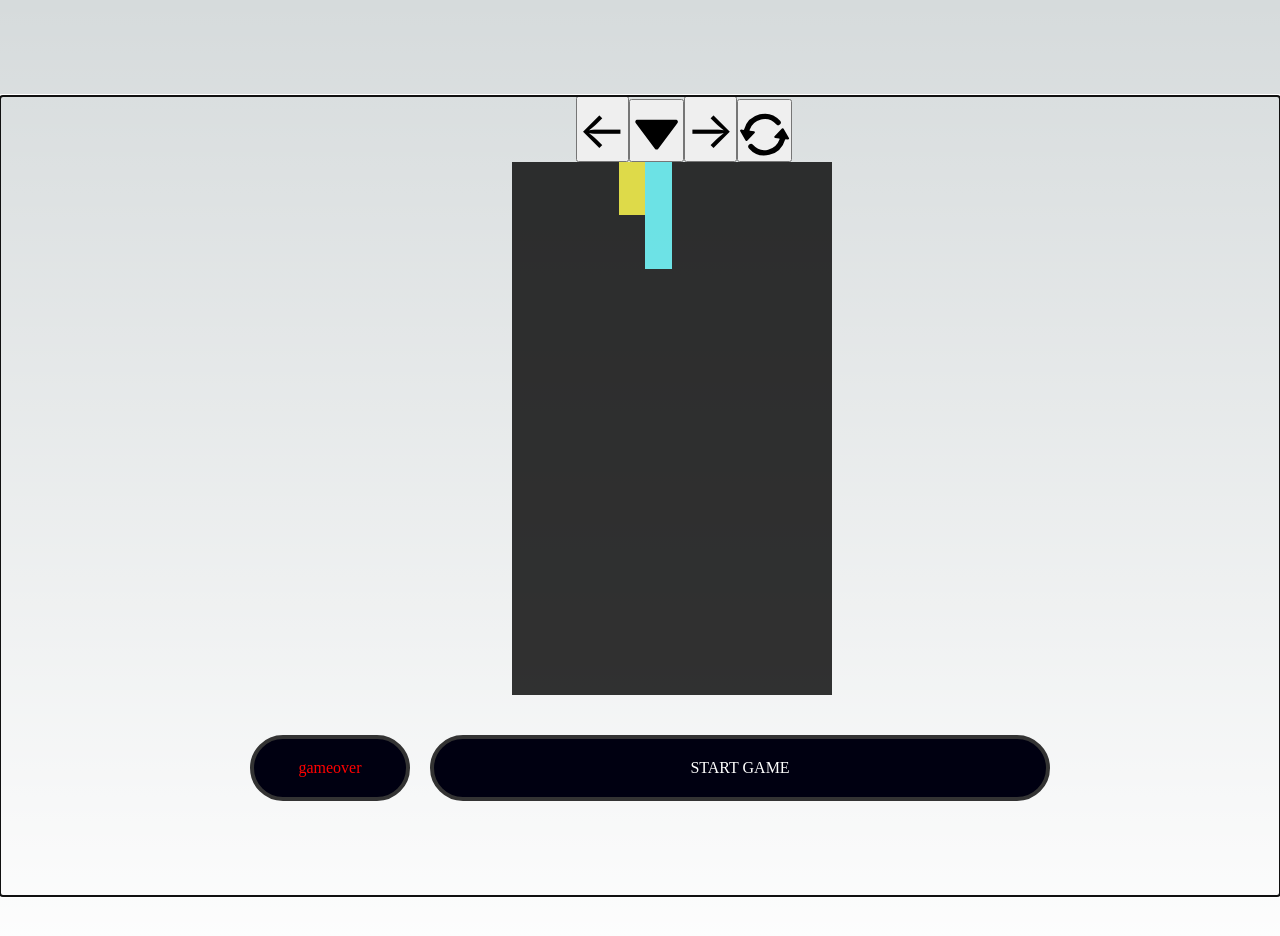
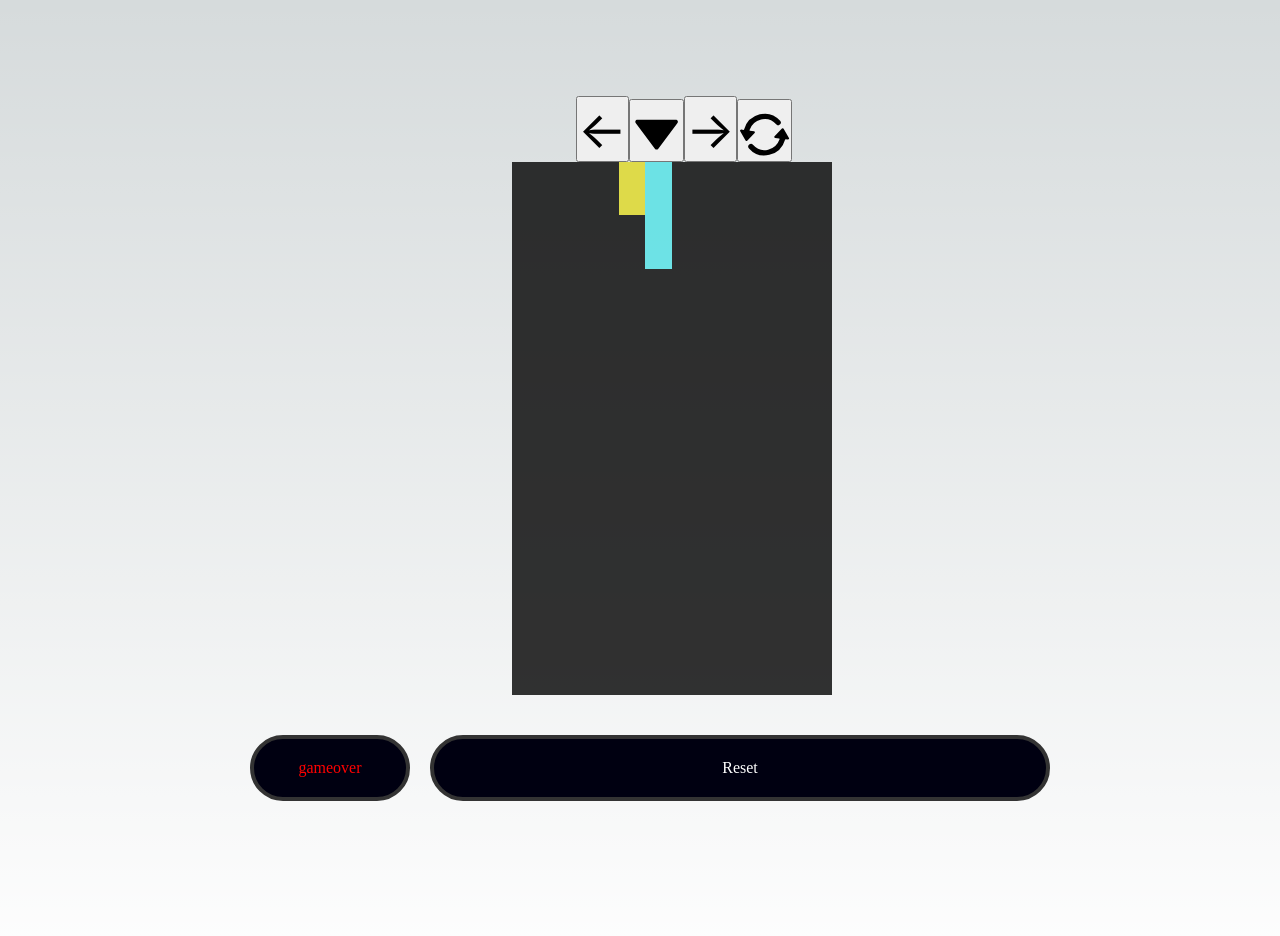
Before and after one commit to developerdenesh/tetris, a Next.js app: page /play in a window 1280 px wide. Shown: the top 936 px of the page. Built offline with nearby package versions, Linux system fonts and the light colour scheme.

Commit message:
changing start game to reset

```diff
--- a/src/components/startButton.js
+++ b/src/components/startButton.js
@@ -17,7 +17,7 @@ const StartButton = ({ callback }) => {
 
         onClick={callback}
         >
-            START GAME
+            Reset
         </div>
     )
 }
--- a/src/components/tetris.js
+++ b/src/components/tetris.js
@@ -109,7 +109,13 @@ const Tetris = () => {
 
     return (
         <>
-            <div ref={inputreference} role={"button"} tabIndex={0} onKeyDown={e => move(e)}>
+            <div
+                ref={inputreference}
+                role={"button"}
+                tabIndex={0}
+                onKeyDown={e => move(e)}
+                style={{outline: "none"}}
+            >
                 <div
                     style={{
                         width: "100vw",
```
